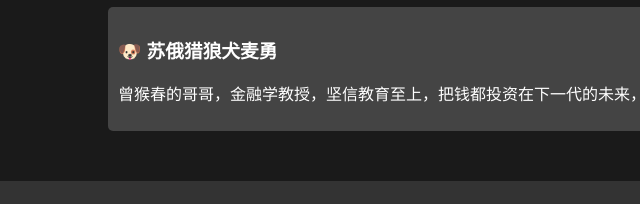
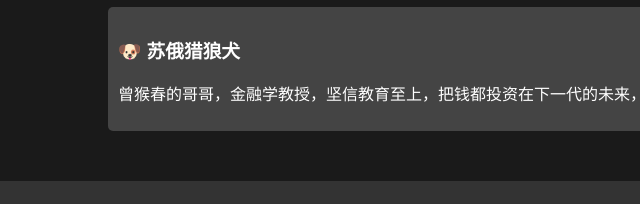
Before and after one commit to yiruitheborzoi/livestock_home, a plain HTML site: page index.html in a window 1280 px wide. Shown: the part 1056-1260 px from the top of the page, 132-772 px from the left. Drawn offline with Linux system fonts and the light colour scheme.

Commit message:
Add files via upload

```diff
--- a/index.html
+++ b/index.html
@@ -37,7 +37,7 @@
     </div>
 
     <div class="member">
-        <h3>🐶 苏俄猎狼犬麦勇</h3>
+        <h3>🐶 苏俄猎狼犬</h3>
         <p>曾猴春的哥哥，金融学教授，坚信教育至上，把钱都投资在下一代的未来，而非股市赌博。</p>
     </div>
 </section>
```
